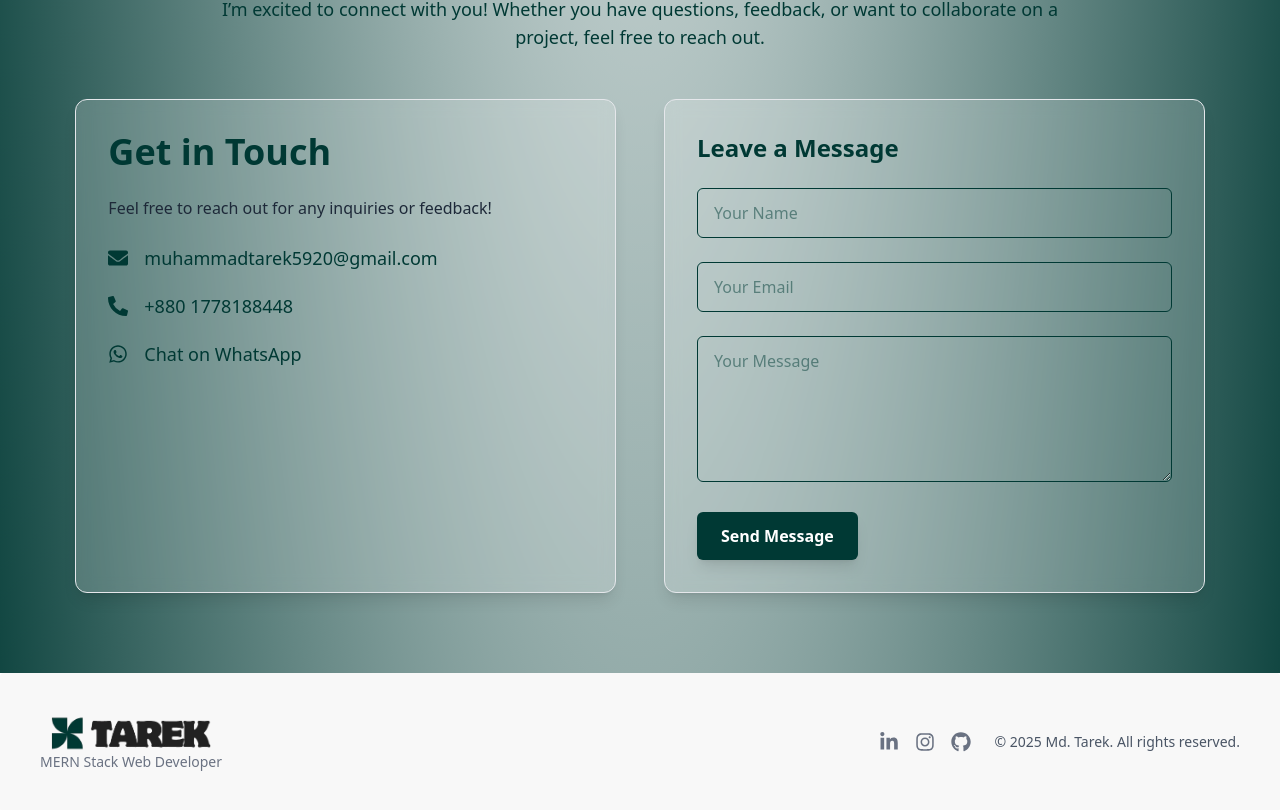
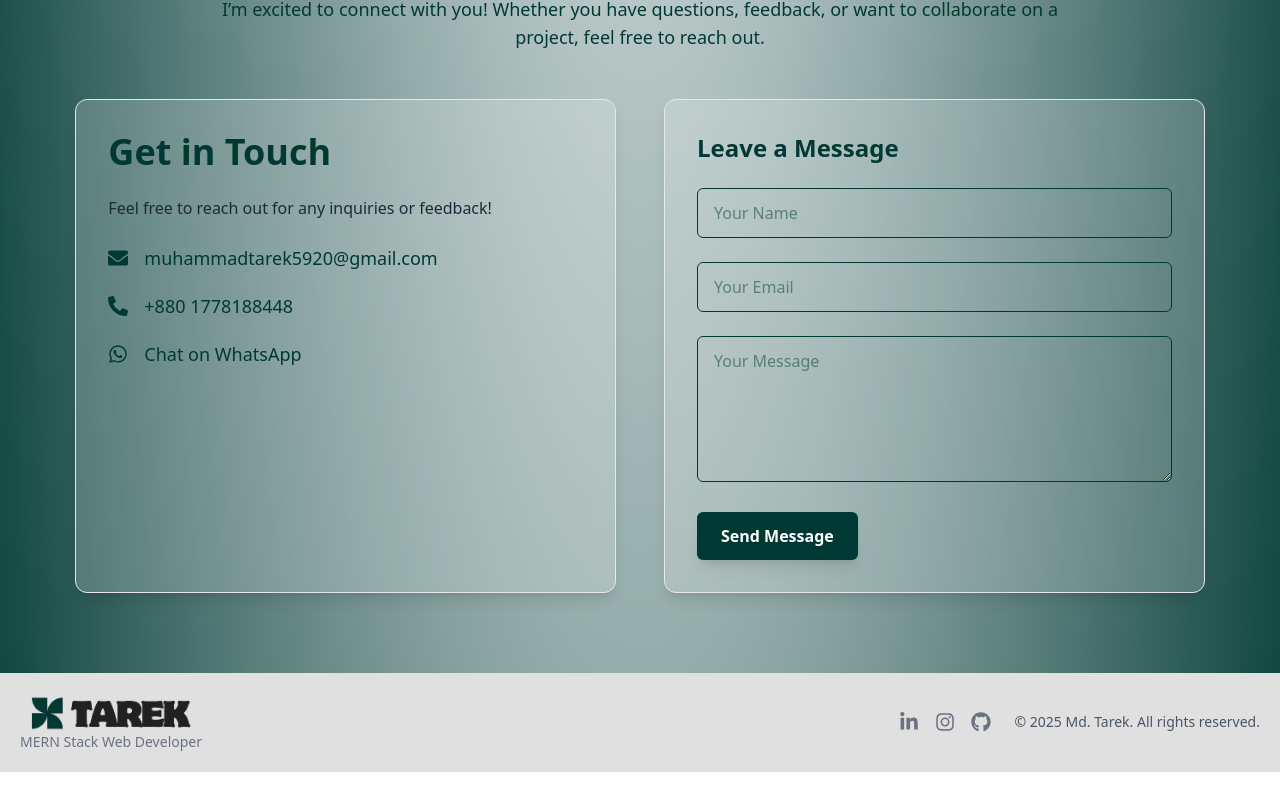
Before and after one commit to TarekNexus/Portfolio-Tarek, a React (Vite) app: page / in a window 1280 px wide. Shown: the part 4155-4965 px from the top of the page. After the commit the page ends 4927 px from the top, so only its background shows below. Built offline with nearby package versions, Linux system fonts and the light colour scheme.

Commit message:
footer complete

```diff
--- a/src/components/Footer.jsx
+++ b/src/components/Footer.jsx
@@ -4,7 +4,7 @@ import logo from "../assets/view.png";
 
 const Footer = () => {
   return (
-    <footer className="bg-base-200 text-base-content rounded p-10">
+    <footer className="bg-[#e0e0e0] text-base-content  p-5">
       <div className="max-w-7xl mx-auto flex flex-col md:flex-row justify-between items-center gap-6">
         {/* Left Section */}
         <div className="flex flex-col items-center ">
@@ -19,13 +19,25 @@ const Footer = () => {
         {/* Right Section */}
         <div className="flex items-center gap-6">
           <div className="flex gap-4 text-xl text-gray-500">
-            <a href="https://linkedin.com" target="_blank" rel="noopener noreferrer">
+            <a
+              href="https://linkedin.com"
+              target="_blank"
+              rel="noopener noreferrer"
+            >
               <FaLinkedinIn className="hover:text-gray-700" />
             </a>
-            <a href="https://www.instagram.com/muh.ammadtarek" target="_blank" rel="noopener noreferrer">
+            <a
+              href="https://www.instagram.com/muh.ammadtarek"
+              target="_blank"
+              rel="noopener noreferrer"
+            >
               <FaInstagram className="hover:text-gray-700" />
             </a>
-            <a href="https://github.com/TarekNexus" target="_blank" rel="noopener noreferrer">
+            <a
+              href="https://github.com/TarekNexus"
+              target="_blank"
+              rel="noopener noreferrer"
+            >
               <FaGithub className="hover:text-gray-700" />
             </a>
           </div>
```
Also changed, not shown: 1 other file (tests, documents, lock files or other folders).
